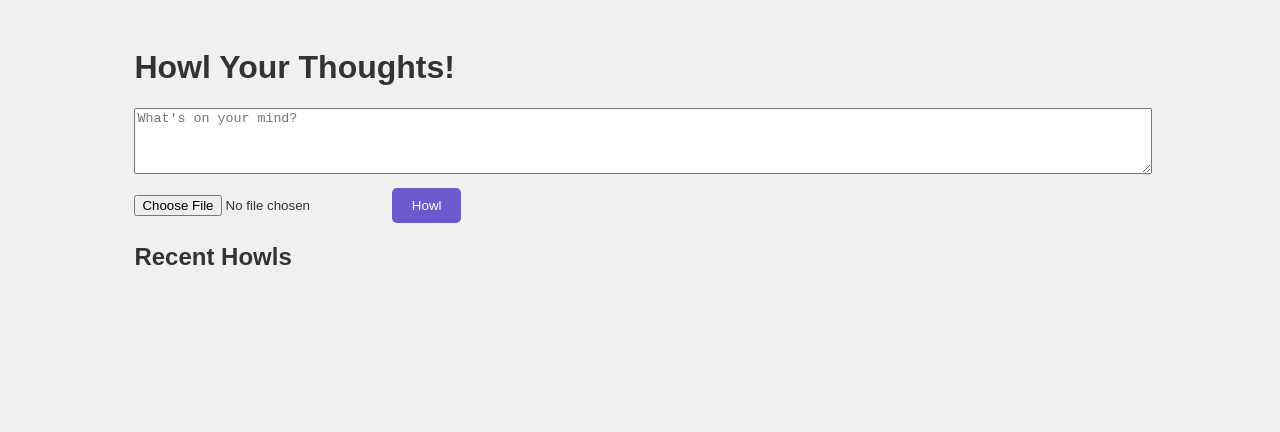
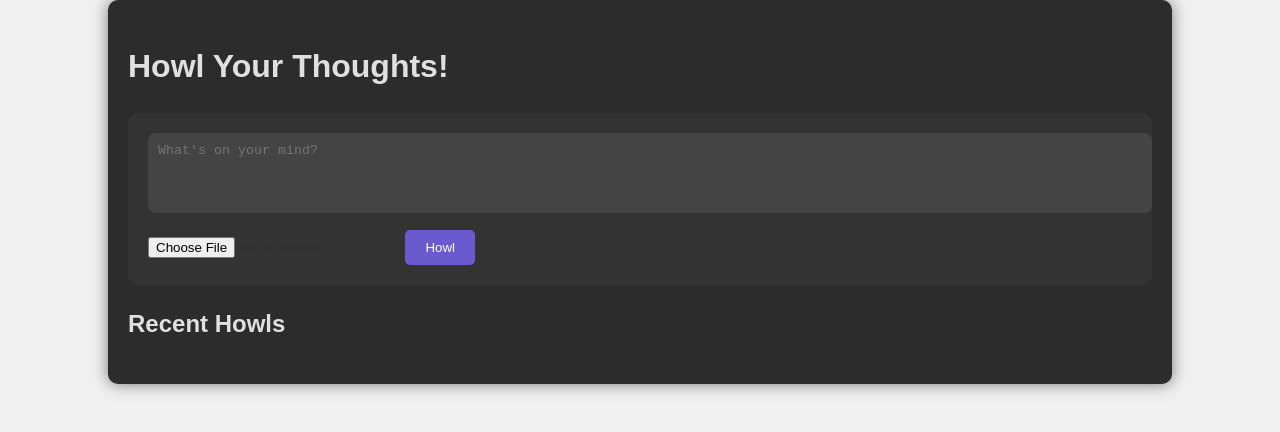
Before and after one commit to AlphaSurf-Browser/WolfPack, a React (Create React App) app: page / in a window 1280 px wide. Shown: the top 432 px of the page. Built offline with nearby package versions, Linux system fonts and the light colour scheme; no server answers.

Commit message:
Commit lol

```diff
--- a/public/index.html
+++ b/public/index.html
@@ -4,6 +4,7 @@
   <meta charset="UTF-8">
   <meta name="viewport" content="width=device-width, initial-scale=1.0">
   <title>WolfPack - Howl Your Thoughts</title>
+  <link rel="stylesheet" href="styles.css">
   <style>
     /* Basic styling for the Howl system */
     body {
--- /dev/null
+++ b/public/styles.css
@@ -0,0 +1,111 @@
+/* General body styling for a dark theme */
+body {
+    font-family: Arial, sans-serif;
+    background-color: #1a1a1a; /* Dark background */
+    color: #e0e0e0; /* Light text for contrast */
+    margin: 0;
+    padding: 0;
+    line-height: 1.6;
+  }
+
+  /* Container styling */
+  .container {
+    width: 80%;
+    margin: 20px auto;
+    padding: 20px;
+    background-color: #2c2c2c; /* Darker background for container */
+    border-radius: 10px;
+    box-shadow: 0 0 15px rgba(0, 0, 0, 0.5); /* Soft shadow for depth */
+  }
+
+  /* Header styling */
+  h1, h2 {
+    color: #e0e0e0; /* Maintain contrast for headers */
+    font-weight: bold;
+    margin-bottom: 20px;
+  }
+
+  /* Howl box for posting new content */
+  .howl-box {
+    background-color: #333; /* Slightly lighter for contrast */
+    padding: 20px;
+    border-radius: 10px;
+    margin-bottom: 20px;
+  }
+
+  textarea {
+    width: 100%;
+    background-color: #444; /* Darker input field */
+    color: #e0e0e0; /* Lighter text for better contrast */
+    border: none;
+    padding: 10px;
+    border-radius: 8px;
+    resize: none;
+  }
+
+  input[type="file"] {
+    margin-top: 10px;
+  }
+
+  .howl-button {
+    background-color: #6a5acd; /* Softer color for buttons */
+    color: #fff;
+    border: none;
+    padding: 10px 20px;
+    border-radius: 10px;
+    cursor: pointer;
+    margin-top: 10px;
+    transition: background-color 0.3s ease;
+  }
+
+  .howl-button:hover {
+    background-color: #7b6df1; /* Lighter hover effect */
+  }
+
+  /* Individual howl styling */
+  .howl {
+    background-color: #282828; /* Darker background for howls */
+    padding: 15px;
+    margin-bottom: 15px;
+    border-radius: 10px;
+    box-shadow: 0 2px 10px rgba(0, 0, 0, 0.2); /* Subtle shadow */
+  }
+
+  .howl-content {
+    margin-bottom: 10px;
+  }
+
+  /* Media in howls */
+  .howl img, .howl video {
+    max-width: 100%;
+    border-radius: 10px;
+    margin-top: 10px;
+  }
+
+  /* Action buttons (likes) */
+  .howl-actions {
+    display: flex;
+    justify-content: space-between;
+    align-items: center;
+  }
+
+  .howl-actions button {
+    background-color: transparent;
+    color: #6a5acd;
+    border: none;
+    cursor: pointer;
+    transition: color 0.3s ease;
+  }
+
+  .howl-actions button:hover {
+    color: #7b6df1; /* Hover color for buttons */
+  }
+
+  .howl-actions span {
+    color: #bbb; /* Soft color for text */
+  }
+
+  /* Ensure all text has appropriate contrast */
+  p, span {
+    color: #bbb;
+  }
```
